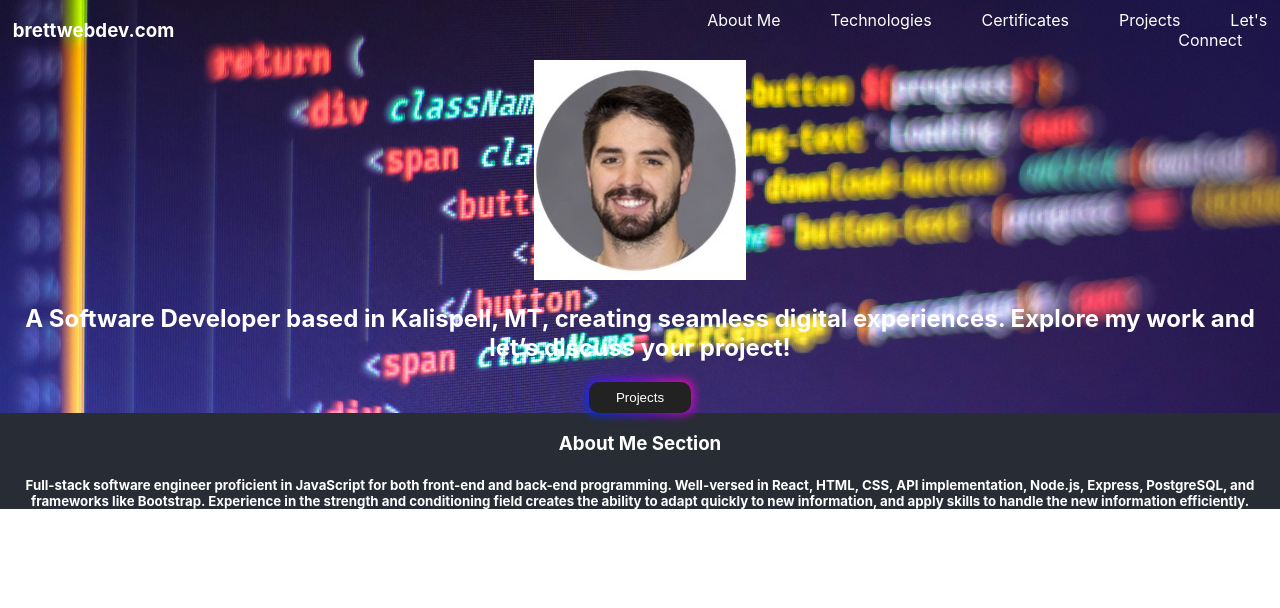
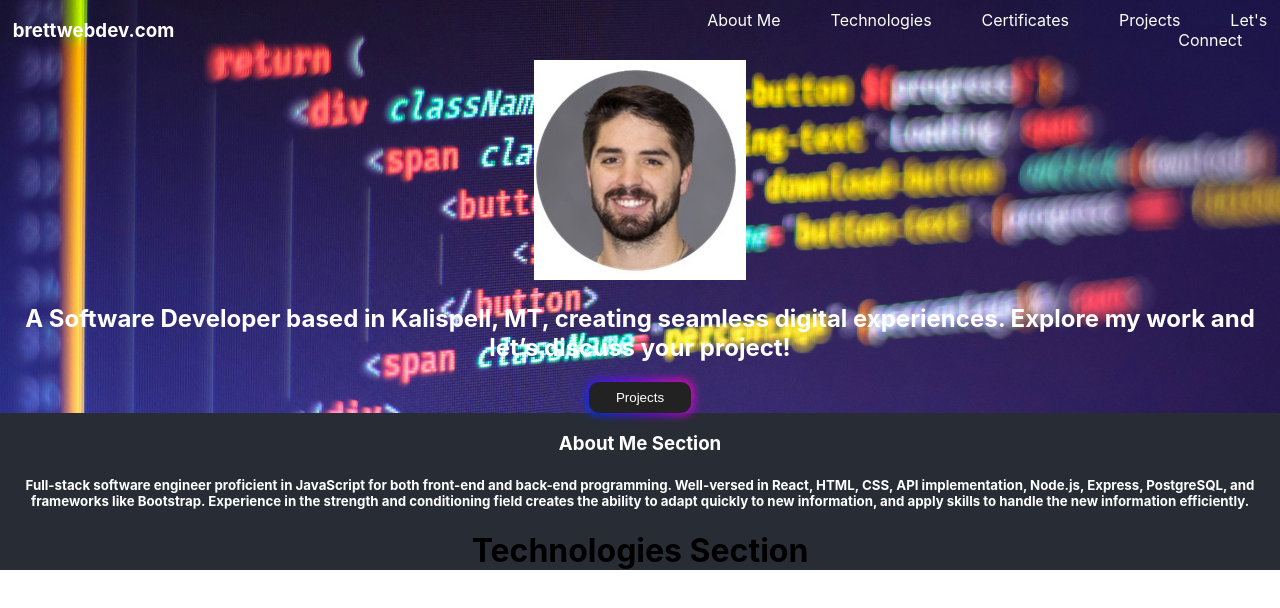
Before and after one commit to bneighbs6/softdev-portfolio, a React (Create React App) app: page / in a window 1280 px wide. Shown: the top 608 px of the page. Built offline with nearby package versions, Linux system fonts and the light colour scheme; the HTML template or start-up script is replaced by a standard one.

Commit message:
Added technologies section

```diff
--- a/src/App.js
+++ b/src/App.js
@@ -2,6 +2,7 @@ import './App.css';
 import Header from "../src/components/Header";
 import Intro from './components/Intro';
 import AboutMe from './components/AboutMe';
+import Technologies from './components/Technologies';
 
 function App() {
   return (
@@ -17,6 +18,9 @@ function App() {
         <div className="about-me">
           <AboutMe />
         </div>
+        <div className='technologies'>
+          <Technologies />
+        </div>
     </div>
   );
 }
--- /dev/null
+++ b/src/components/Technologies.jsx
@@ -0,0 +1,11 @@
+import React from "react";
+
+function Technologies() {
+    return (
+        <div>
+            <h1>Technologies Section</h1>
+        </div>
+    );
+}
+
+export default Technologies;
```
